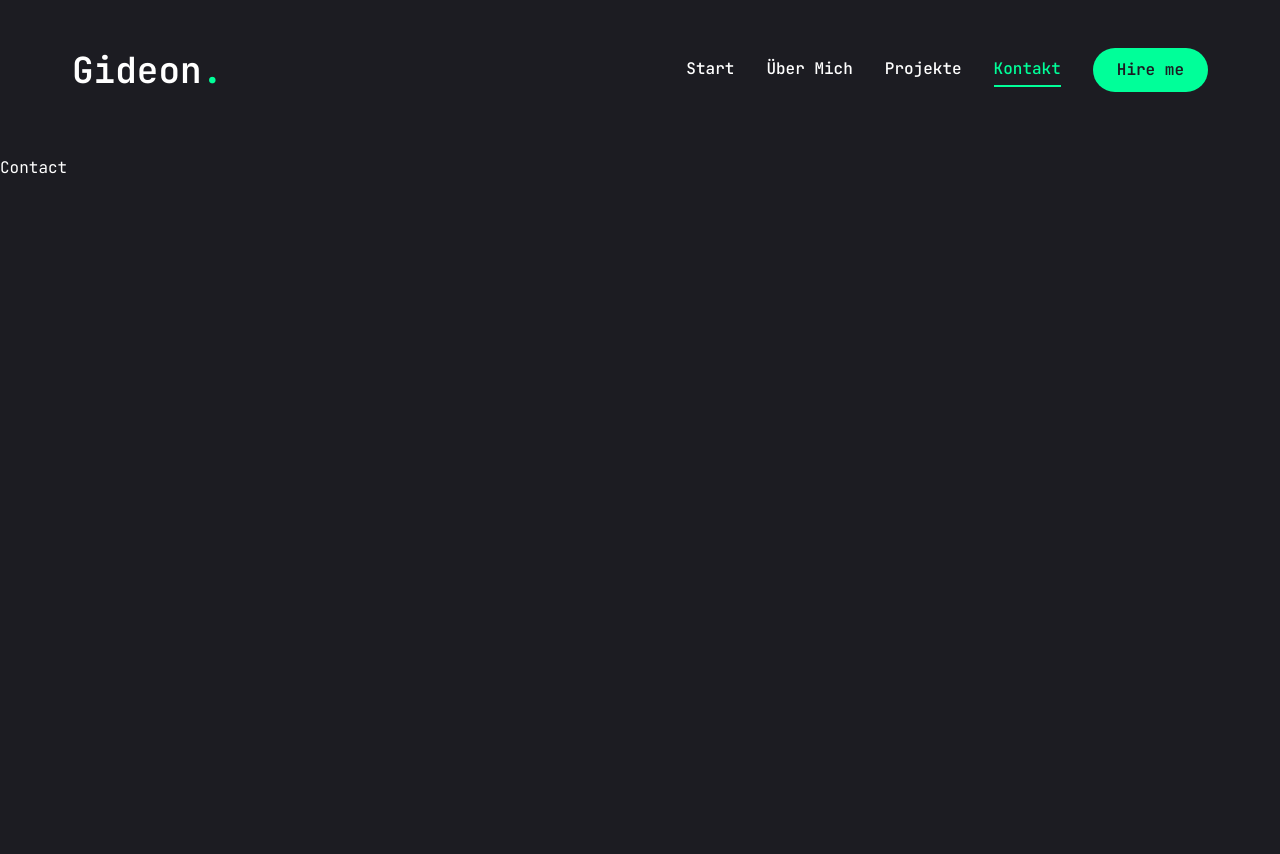
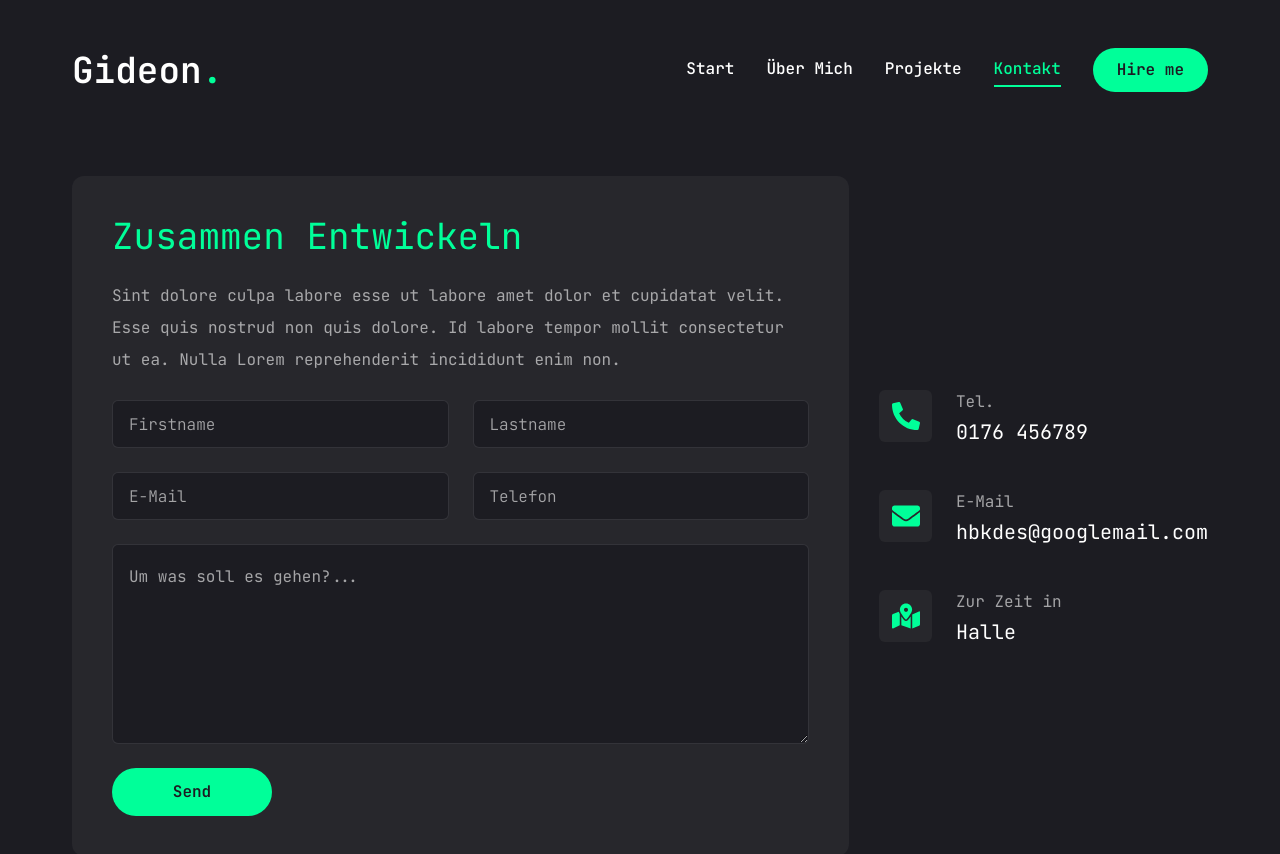
Before and after one commit to Gid3onJura/nextjs-portfolio, a Next.js app: page /contact in a window 1280 px wide. Shown: the top 854 px of the page. Before the commit the page ends 800 px from the top, so only its background shows below. Built offline with nearby package versions, Linux system fonts and the light colour scheme.

Commit message:
contact page

```diff
--- a/app/contact/page.jsx
+++ b/app/contact/page.jsx
@@ -1,7 +1,85 @@
+"use client"
+
 import React from "react"
 
+import { FaPhoneAlt, FaEnvelope, FaMapMarkedAlt } from "react-icons/fa"
+
+import { motion } from "framer-motion"
+import { Input } from "@/components/ui/input"
+import { Textarea } from "@/components/ui/textarea"
+import { Button } from "@/components/ui/button"
+
+const info = [
+  {
+    icon: <FaPhoneAlt />,
+    title: "Tel.",
+    description: "0176 456789",
+  },
+  {
+    icon: <FaEnvelope />,
+    title: "E-Mail",
+    description: "hbkdes@googlemail.com",
+  },
+  {
+    icon: <FaMapMarkedAlt />,
+    title: "Zur Zeit in",
+    description: "Halle",
+  },
+]
+
 const Contact = () => {
-  return <div>Contact</div>
+  return (
+    <motion.section
+      initial={{ opacity: 0 }}
+      animate={{ opacity: 1, transition: { delay: 0.4, duration: 0.4, ease: "easeIn" } }}
+      className="py-6"
+    >
+      <div className="container mx-auto">
+        <div className="flex flex-col xl:flex-row gap-[30px]">
+          {/* form */}
+          <div className="xl:h-[54%] order-2 xl:order-none">
+            <form className="flex flex-col gap-6 p-10 bg-[#27272c] rounded-xl ">
+              <h3 className="text-4xl text-accent">Zusammen Entwickeln</h3>
+              <p className="text-white/60">
+                Sint dolore culpa labore esse ut labore amet dolor et cupidatat velit. Esse quis nostrud non quis
+                dolore. Id labore tempor mollit consectetur ut ea. Nulla Lorem reprehenderit incididunt enim non.
+              </p>
+              {/* input */}
+              <div className="grid grid-cols-1 md:grid-cols-2 gap-6">
+                <Input type="firstname" placeholder="Firstname" />
+                <Input type="lastname" placeholder="Lastname" />
+                <Input type="email" placeholder="E-Mail" />
+                <Input type="phone" placeholder="Telefon" />
+              </div>
+              {/* message */}
+              <Textarea className="h-[200px]" placeholder="Um was soll es gehen?..." />
+              <Button size="md" className="max-w-40">
+                Send
+              </Button>
+            </form>
+          </div>
+          {/* info */}
+          <div className="flex-1 flex items-center xl:justify-end order-1 mb-8 xl:mb-0">
+            <ul className="flex flex-col gap-10">
+              {info.map((item, index) => {
+                return (
+                  <li key={index} className="flex items-center gap-6">
+                    <div className="w-[53px] h-[52px] xl:w-[53px] xl:h-[52px] bg-[#27272c] text-accent rounded-md flex items-center justify-center">
+                      <div className="text-[28px]">{item.icon}</div>
+                    </div>
+                    <div className="flex-1">
+                      <p className="text-white/60">{item.title}</p>
+                      <h3 className="text-xl">{item.description}</h3>
+                    </div>
+                  </li>
+                )
+              })}
+            </ul>
+          </div>
+        </div>
+      </div>
+    </motion.section>
+  )
 }
 
 export default Contact
--- a/components/ui/input.jsx
+++ b/components/ui/input.jsx
@@ -4,15 +4,16 @@
 
 const Input = React.forwardRef(({ className, type, ...props }, ref) => {
   return (
-    (<input
+    <input
       type={type}
       className={cn(
-        "flex h-10 w-full rounded-md border border-slate-200 bg-white px-3 py-2 text-sm ring-offset-white file:border-0 file:bg-transparent file:text-sm file:font-medium placeholder:text-slate-500 focus-visible:outline-none focus-visible:ring-2 focus-visible:ring-slate-950 focus-visible:ring-offset-2 disabled:cursor-not-allowed disabled:opacity-50 dark:border-slate-800 dark:bg-slate-950 dark:ring-offset-slate-950 dark:placeholder:text-slate-400 dark:focus-visible:ring-slate-300",
+        "flex h-[48px] rounded-md border border-white/10 bg-primary focus:border-accent font-light px-4 py-5 text-base placeholder:text-white/60 outline-none",
         className
       )}
       ref={ref}
-      {...props} />)
-  );
+      {...props}
+    />
+  )
 })
 Input.displayName = "Input"
 
--- a/components/ui/textarea.jsx
+++ b/components/ui/textarea.jsx
@@ -4,14 +4,15 @@
 
 const Textarea = React.forwardRef(({ className, ...props }, ref) => {
   return (
-    (<textarea
+    <textarea
       className={cn(
-        "flex min-h-[80px] w-full rounded-md border border-slate-200 bg-white px-3 py-2 text-sm ring-offset-white placeholder:text-slate-500 focus-visible:outline-none focus-visible:ring-2 focus-visible:ring-slate-950 focus-visible:ring-offset-2 disabled:cursor-not-allowed disabled:opacity-50 dark:border-slate-800 dark:bg-slate-950 dark:ring-offset-slate-950 dark:placeholder:text-slate-400 dark:focus-visible:ring-slate-300",
+        "flex min-h-[80px] w-full rounded-md border border-white/10 bg-primary px-4 py-5 text-base  ring-offset-white placeholder:text-white/60 focus-visible:outline-none focus-visible:ring-1 focus-visible:ring-accent focus-visible:ring-offset-0 disabled:cursor-not-allowed disabled:opacity-50 ",
         className
       )}
       ref={ref}
-      {...props} />)
-  );
+      {...props}
+    />
+  )
 })
 Textarea.displayName = "Textarea"
 
```
